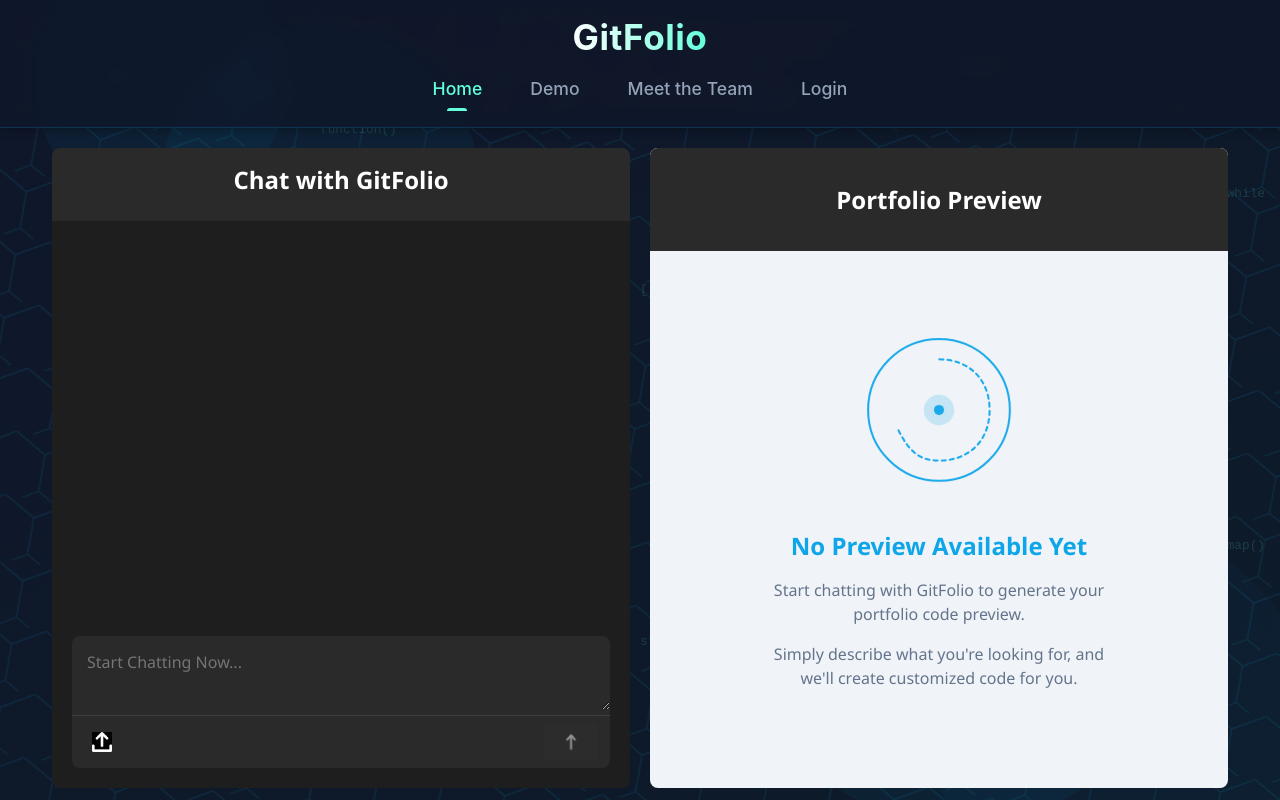
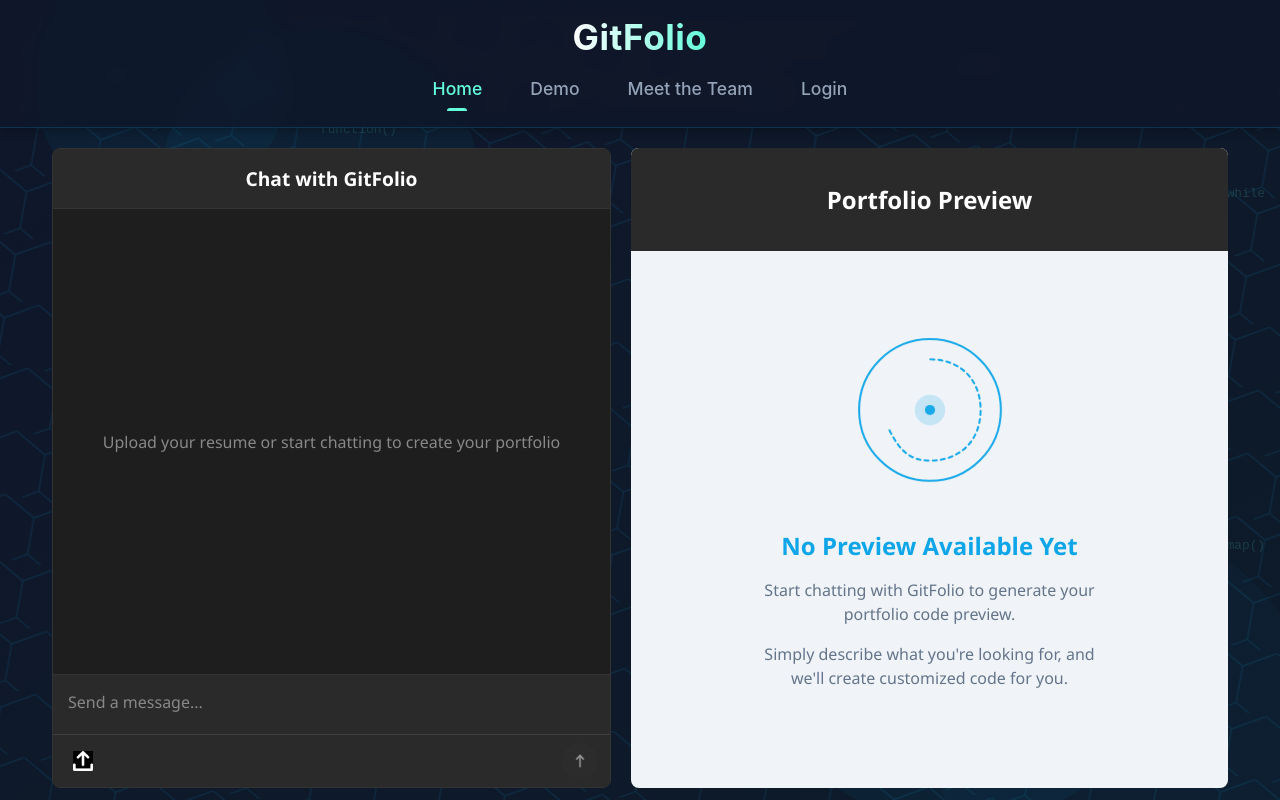
Before and after one commit to amoahy15/gitfolio, a React (Create React App) app in the folder frontend/: page / in a window 1280 px wide. Built offline with nearby package versions, Linux system fonts and the light colour scheme.

Commit message:
updated files

```diff
--- a/frontend/src/components/ChatInterface.jsx
+++ b/frontend/src/components/ChatInterface.jsx
@@ -1,12 +1,23 @@
-import React, { useRef } from 'react';
+import React, { useRef, useEffect } from 'react';
 import '../styles/ChatInterface.css';
 // Import the icons (adjust paths as needed)
 import uploadIcon from '../assets/upload.png';
 import sendIcon from '../assets/up-arrow.png';
 
-const ChatInterface = ({ chatInput, setChatInput, chatHistory, handleFileChange, handleSend, file }) => {
-  // Create a reference to the hidden file input
+const ChatInterface = ({
+  chatInput,
+  setChatInput,
+  chatHistory,
+  handleFileChange,
+  handleSend,
+  file,
+  isTyping,
+  typingMessage
+}) => {
+  // Create a reference to the hidden file input and chat history
   const fileInputRef = useRef(null);
+  const chatHistoryRef = useRef(null);
+  const textareaRef = useRef(null);
 
   // Function to trigger the file input click
   const triggerFileInput = () => {
@@ -22,26 +33,97 @@ const ChatInterface = ({ chatInput, setChatInput, chatHistory, handleFileChange,
     handleFileChange(changeEvent);
   };
 
+  // Handle form submission when pressing Enter (but allow shift+enter for new lines)
+  const handleKeyPress = (e) => {
+    if (e.key === 'Enter' && !e.shiftKey) {
+      e.preventDefault();
+      handleSend();
+    }
+  };
+
+  // Auto-expand the textarea as the user types
+  const autoResizeTextarea = () => {
+    if (textareaRef.current) {
+      textareaRef.current.style.height = 'auto';
+      textareaRef.current.style.height = textareaRef.current.scrollHeight + 'px';
+    }
+  };
+
+  // Auto-scroll to bottom when messages change or during typing
+  useEffect(() => {
+    if (chatHistoryRef.current) {
+      chatHistoryRef.current.scrollTop = chatHistoryRef.current.scrollHeight;
+    }
+  }, [chatHistory, typingMessage]);
+
+  // Resize textarea on input change
+  useEffect(() => {
+    autoResizeTextarea();
+  }, [chatInput]);
+
   return (
     <div className="chat-window">
       <div className="chat-header-container">
         <h2 className="chat-header">Chat with GitFolio</h2>
       </div>
-      <div className="chat-history">
-        {chatHistory.map((msg, index) => (
-          <div key={index} className={`chat-message ${msg.sender}`}>
-            <p className="chat-text">{msg.text}</p>
-            {msg.file && <p className="chat-file"><em>Attached file: {msg.file}</em></p>}
+      <div className="chat-history" ref={chatHistoryRef}>
+        {chatHistory.length === 0 ? (
+          <div className="empty-chat">
+            <p>Upload your resume or start chatting to create your portfolio</p>
           </div>
-        ))}
+        ) : (
+          <div className="conversation-container">
+            {chatHistory.map((msg, index) => (
+              <div key={index} className={`message-group ${msg.sender}`}>
+                <div className="message-role">
+                  {msg.sender === 'user' ? 'You' : 'GitFolio'}
+                </div>
+                <div className="message-content">
+                  {/* For regular messages */}
+                  {!msg.isTyping && <p>{msg.text}</p>}
+
+                  {/* Show file attachment for user messages */}
+                  {msg.file && (
+                    <div className="message-file">
+                      <span className="file-icon">📎</span>
+                      <span>{msg.file}</span>
+                    </div>
+                  )}
+                </div>
+              </div>
+            ))}
+
+            {/* Show typing effect for the currently typing message */}
+            {isTyping && (
+              <div className="message-group bot">
+                <div className="message-role">GitFolio</div>
+                <div className="message-content">
+                  {typingMessage ? (
+                    <p>{typingMessage}<span className="cursor-blink">|</span></p>
+                  ) : (
+                    <div className="typing-indicator">
+                      <span></span>
+                      <span></span>
+                      <span></span>
+                    </div>
+                  )}
+                </div>
+              </div>
+            )}
+          </div>
+        )}
       </div>
       <div className="chat-controls">
         <div className="chat-input-container">
           <textarea
+            ref={textareaRef}
             value={chatInput}
             onChange={(e) => setChatInput(e.target.value)}
-            placeholder="Start Chatting Now..."
+            onKeyPress={handleKeyPress}
+            placeholder="Send a message..."
             className="chat-textarea"
+            rows="1"
+            disabled={isTyping}
           />
         </div>
 
@@ -53,12 +135,14 @@ const ChatInterface = ({ chatInput, setChatInput, chatHistory, handleFileChange,
               onChange={handleFileChange}
               ref={fileInputRef}
               style={{ display: 'none' }}
+              accept=".pdf,.docx,.txt"
             />
             {/* Upload button */}
             <button
               className="action-button file-button"
               onClick={triggerFileInput}
-              title="Attach File"
+              title="Upload Resume (PDF, DOCX, TXT)"
+              disabled={isTyping}
             >
               <img
                 src={uploadIcon}
@@ -74,11 +158,11 @@ const ChatInterface = ({ chatInput, setChatInput, chatHistory, handleFileChange,
               className="action-button send-button"
               onClick={handleSend}
               title="Send Message"
-              disabled={chatInput.trim() === '' && !file}
+              disabled={(chatInput.trim() === '' && !file) || isTyping}
             >
               <img
                 src={sendIcon}
-                alt=""
+                alt="Send"
                 className="button-icon send-icon"
               />
             </button>
@@ -94,6 +178,7 @@ const ChatInterface = ({ chatInput, setChatInput, chatHistory, handleFileChange,
                 className="remove-file"
                 onClick={handleRemoveFile}
                 title="Remove file"
+                disabled={isTyping}
               >
                 ×
               </button>
--- a/frontend/src/components/ChatPortfolio.jsx
+++ b/frontend/src/components/ChatPortfolio.jsx
@@ -1,4 +1,4 @@
-import React, { useState } from 'react';
+import React, { useState, useEffect } from 'react';
 import '../styles/ChatPortfolio.css';
 import ChatInterface from './ChatInterface';
 import PortfolioPreview from './PortfolioPreview';
@@ -8,15 +8,84 @@ const ChatPortfolio = () => {
   const [chatHistory, setChatHistory] = useState([]);
   const [file, setFile] = useState(null);
   const [generatedHtml, setGeneratedHtml] = useState('');
-  const [hasInteracted, setHasInteracted] = useState(false);
+  const [hasPortfolio, setHasPortfolio] = useState(false);
+  const [isTyping, setIsTyping] = useState(false);
+  const [typingMessage, setTypingMessage] = useState('');
+  const [fullResponse, setFullResponse] = useState('');
+  const [typeIndex, setTypeIndex] = useState(0);
+
+  // Handle the realistic typing effect
+  useEffect(() => {
+    if (isTyping && fullResponse && typeIndex < fullResponse.length) {
+      // Set a random typing speed between 20ms and 60ms for realism
+      const randomDelay = Math.floor(Math.random() * 40) + 20;
+
+      const timer = setTimeout(() => {
+        // Add the next character to the displayed message
+        setTypingMessage(prev => prev + fullResponse.charAt(typeIndex));
+        setTypeIndex(prevIndex => prevIndex + 1);
+      }, randomDelay);
+
+      return () => clearTimeout(timer);
+    } else if (isTyping && fullResponse && typeIndex >= fullResponse.length) {
+      // Typing is complete
+      setIsTyping(false);
+
+      // Update chat history with the complete message
+      setChatHistory(prevHistory => {
+        const lastMessage = prevHistory[prevHistory.length - 1];
+        if (lastMessage && lastMessage.sender === 'bot' && lastMessage.isTyping) {
+          // Replace the typing placeholder with the full message
+          const updatedHistory = [...prevHistory];
+          updatedHistory[updatedHistory.length - 1] = {
+            ...lastMessage,
+            text: fullResponse,
+            isTyping: false
+          };
+          return updatedHistory;
+        }
+        return prevHistory;
+      });
+
+      // Reset the typing state
+      setFullResponse('');
+      setTypingMessage('');
+      setTypeIndex(0);
+    }
+  }, [isTyping, fullResponse, typeIndex, typingMessage]);
 
   const handleFileChange = (e) => {
-    setFile(e.target.files[0]);
+    const selectedFile = e.target.files[0];
+    if (selectedFile) {
+      setFile(selectedFile);
+    } else {
+      setFile(null);
+    }
   };
 
   const handleSend = async () => {
+    if ((!chatInput.trim() && !file) || isTyping) return;
+
+    // Create new message from user
+    const newUserMessage = {
+      sender: 'user',
+      text: chatInput,
+      file: file ? file.name : null
+    };
+
+    // Add user message to chat history
+    const updatedChatHistory = [...chatHistory, newUserMessage];
+    setChatHistory(updatedChatHistory);
+
+    // Add a temporary bot message placeholder for typing
+    setChatHistory([
+      ...updatedChatHistory,
+      { sender: 'bot', text: '', isTyping: true }
+    ]);
+
     try {
       if (file) {
+        // Handle file upload and portfolio generation
         const formData = new FormData();
         formData.append('resume_file', file);
 
@@ -26,32 +95,67 @@ const ChatPortfolio = () => {
         });
 
         const result = await response.json();
-        if (result.html) {
+
+        if (response.ok && result.html) {
           setGeneratedHtml(result.html);
-          setHasInteracted(true);
+          setHasPortfolio(true);
+
+          // Set the response to be typed out
+          setFullResponse('Your portfolio has been generated! You can view it in the preview panel. Is there anything specific you\'d like to change or improve?');
+          setIsTyping(true);
+          setTypingMessage('');
+          setTypeIndex(0);
         } else {
-          alert("Portfolio generation failed.");
+          // Handle error
+          setFullResponse(`Failed to generate portfolio: ${result.error || 'Unknown error'}`);
+          setIsTyping(true);
+          setTypingMessage('');
+          setTypeIndex(0);
         }
       } else {
-        const updatedChat = [...chatHistory, { sender: 'user', text: chatInput }];
+        // Regular chat message processing - simulate a delay like real chat APIs
+        await new Promise(resolve => setTimeout(resolve, 500 + Math.random() * 1000));
+
+        // Make API call
         const response = await fetch('http://127.0.0.1:5000/chat_portfolio', {
           method: 'POST',
           headers: { 'Content-Type': 'application/json' },
-          body: JSON.stringify({ conversation: updatedChat }),
+          body: JSON.stringify({
+            message: chatInput
+          }),
         });
 
         const result = await response.json();
-        setChatHistory([
-          ...updatedChat,
-          { sender: 'bot', text: result.suggestion || 'No response' },
-        ]);
+
+        // Set the response to be typed out
+        setFullResponse(result.response || 'Sorry, I couldn\'t process your request.');
+        setIsTyping(true);
+        setTypingMessage('');
+        setTypeIndex(0);
+
+        // Update portfolio state if the backend indicates we have one
+        if (result.has_portfolio && !hasPortfolio) {
+          // Fetch the portfolio HTML
+          const portfolioResponse = await fetch('http://127.0.0.1:5000/get_portfolio');
+          if (portfolioResponse.ok) {
+            const portfolioData = await portfolioResponse.json();
+            setGeneratedHtml(portfolioData.html);
+            setHasPortfolio(true);
+          }
+        }
       }
 
+      // Clear input and file after sending
       setChatInput('');
       setFile(null);
     } catch (err) {
       console.error("Fetch error:", err);
-      alert("Failed to contact backend. Make sure Flask is running.");
+
+      // Set error message for typing
+      setFullResponse('Failed to contact the server. Make sure Flask is running.');
+      setIsTyping(true);
+      setTypingMessage('');
+      setTypeIndex(0);
     }
   };
 
@@ -64,8 +168,13 @@ const ChatPortfolio = () => {
         handleFileChange={handleFileChange}
         handleSend={handleSend}
         file={file}
+        isTyping={isTyping}
+        typingMessage={typingMessage}
       />
-      <PortfolioPreview hasInteracted={hasInteracted} generatedHtml={generatedHtml} />
+      <PortfolioPreview
+        hasPortfolio={hasPortfolio}
+        generatedHtml={generatedHtml}
+      />
     </div>
   );
 };
--- a/frontend/src/styles/ChatInterface.css
+++ b/frontend/src/styles/ChatInterface.css
@@ -5,63 +5,196 @@
   flex-direction: column;
   background-color: #1e1e1e;
   color: #ffffff;
-  padding: 20px;
+  padding: 0;
   border-radius: 8px;
   overflow: hidden;
   height: 100%;
+  border: 1px solid #333;
 }
 
 /* Header styling */
 .chat-header-container {
   background-color: #2a2a2a;
-  padding: 15px;
-  border-radius: 6px 6px 0 0;
-  margin: -20px -20px 15px -20px;
+  padding: 16px;
+  border-bottom: 1px solid #333;
   position: relative;
 }
 
 .chat-header {
-  font-size: 1.5rem;
-  font-weight: bold;
+  font-size: 1.2rem;
+  font-weight: 600;
   color: white;
   text-align: center;
   margin: 0;
-  padding-bottom: 10px;
 }
 
 /* Chat history */
 .chat-history {
   flex-grow: 1;
   overflow-y: auto;
-  padding-right: 5px;
-  margin-bottom: 15px;
-  max-height: calc(100% - 200px);
+  scrollbar-width: thin;
+  scrollbar-color: #444 #2a2a2a;
+  display: flex;
+  flex-direction: column;
 }
 
-.chat-message {
-  margin-bottom: 15px;
-  background-color: #2c2c2c;
-  padding: 10px;
-  border-radius: 6px;
+.chat-history::-webkit-scrollbar {
+  width: 8px;
 }
 
-.chat-text {
-  color: #ffffff;
-  font-size: 1rem;
-  margin: 0;
+.chat-history::-webkit-scrollbar-track {
+  background: #2a2a2a;
 }
 
-.chat-file {
-  margin-top: 5px;
+.chat-history::-webkit-scrollbar-thumb {
+  background-color: #444;
+  border-radius: 4px;
+}
+
+.empty-chat {
+  display: flex;
+  align-items: center;
+  justify-content: center;
+  height: 100%;
+  color: #888;
+  text-align: center;
+  padding: 0 20px;
+}
+
+.conversation-container {
+  display: flex;
+  flex-direction: column;
+  width: 100%;
+}
+
+/* Message group styling - Claude/ChatGPT style */
+.message-group {
+  display: flex;
+  flex-direction: column;
+  padding: 16px;
+  border-bottom: 1px solid #333;
+  animation: fadeIn 0.3s ease-in-out;
+  width: 100%;
+}
+
+.message-group.user {
+  background-color: #2a2a2a;
+}
+
+.message-group.bot {
+  background-color: #1e1e1e;
+}
+
+.message-role {
+  font-weight: 600;
+  font-size: 0.9rem;
+  margin-bottom: 6px;
+  color: #aaa;
+}
+
+.message-content {
+  font-size: 1rem;
+  line-height: 1.5;
+  white-space: pre-wrap;
+  word-break: break-word;
+}
+
+.message-content p {
+  margin: 0 0 12px 0;
+}
+
+.message-content p:last-child {
+  margin-bottom: 0;
+}
+
+/* Cursor blink effect for typing */
+.cursor-blink {
+  display: inline-block;
+  width: 2px;
+  height: 1em;
+  background-color: #fff;
+  margin-left: 2px;
+  animation: blink 1s step-start infinite;
+  opacity: 0.7;
+  vertical-align: middle;
+}
+
+@keyframes blink {
+  50% {
+    opacity: 0;
+  }
+}
+
+.message-file {
+  margin-top: 8px;
+  padding: 6px 10px;
+  background: rgba(255, 255, 255, 0.1);
+  border-radius: 4px;
+  display: inline-flex;
+  align-items: center;
+  gap: 6px;
   font-size: 0.85rem;
-  color: #bbbbbb;
-  margin: 5px 0 0 0;
+}
+
+.file-icon {
+  opacity: 0.7;
+}
+
+/* Typing indicator */
+.typing-indicator {
+  display: flex;
+  align-items: center;
+  height: 20px;
+}
+
+.typing-indicator span {
+  height: 8px;
+  width: 8px;
+  float: left;
+  margin: 0 1px;
+  background-color: #9E9EA1;
+  display: block;
+  border-radius: 50%;
+  opacity: 0.4;
+}
+
+.typing-indicator span:nth-of-type(1) {
+  animation: typing 1s infinite;
+}
+
+.typing-indicator span:nth-of-type(2) {
+  animation: typing 1s 0.33s infinite;
+}
+
+.typing-indicator span:nth-of-type(3) {
+  animation: typing 1s 0.66s infinite;
+}
+
+@keyframes typing {
+  0% {
+    transform: translateY(0px);
+  }
+  50% {
+    transform: translateY(-5px);
+  }
+  100% {
+    transform: translateY(0px);
+  }
+}
+
+@keyframes fadeIn {
+  from {
+    opacity: 0;
+  }
+  to {
+    opacity: 1;
+  }
 }
 
 /* Chat controls area - contains input and buttons */
 .chat-controls {
   margin-top: auto;
-  border-radius: 8px;
+  border-top: 1px solid #333;
   background-color: #2a2a2a;
   overflow: hidden;
   display: flex;
@@ -71,6 +204,7 @@
 .chat-input-container {
   width: 100%;
   background-color: transparent;
+  position: relative;
 }
 
 .chat-textarea {
@@ -79,13 +213,24 @@
   color: #fff;
   border: none;
   padding: 15px;
-  resize: vertical;
-  min-height: 60px;
-  max-height: 200px;
+  resize: none;
+  min-height: 24px;
+  max-height: 150px;
   font-family: inherit;
   font-size: 1rem;
   outline: none;
   box-sizing: border-box;
+  line-height: 1.5;
+  overflow-y: auto;
+}
+
+.chat-textarea::placeholder {
+  color: #888;
+}
+
+.chat-textarea:disabled {
+  opacity: 0.6;
+  cursor: not-allowed;
 }
 
 /* Actions row - contains buttons */
@@ -120,8 +265,13 @@
   transition: background-color 0.2s;
 }
 
-.action-button:hover {
+.action-button:hover:not(:disabled) {
   background-color: rgba(255, 255, 255, 0.1);
+}
+
+.action-button:disabled {
+  opacity: 0.5;
+  cursor: not-allowed;
 }
 
 .file-button {
@@ -131,25 +281,15 @@
 .send-button {
   color: #00ffcc;
   background-color: #2f2f2f;
-  padding: 6px 15px;
-  border-radius: 4px;
+  padding: 8px;
+  border-radius: 50%;
   display: flex;
   align-items: center;
-  gap: 5px;
+  justify-content: center;
 }
 
-.send-button:hover {
+.send-button:hover:not(:disabled) {
   background-color: #3a3a3a;
-}
-
-.send-button:disabled {
-  opacity: 0.5;
-  cursor: not-allowed;
-}
-
-.send-text {
-  font-size: 0.9rem;
-  font-weight: 500;
 }
 
 .button-icon {
@@ -160,8 +300,8 @@
 
 .send-button .button-icon,
 .send-icon {
-  width: 24px;
-  height: 24px;
+  width: 20px;
+  height: 20px;
 }
 
 /* Selected file indicator */
@@ -175,7 +315,7 @@
   display: flex;
   align-items: center;
   justify-content: space-between;
-  padding: 2px 8px;
+  padding: 6px 10px;
   background-color: #444;
   border-radius: 4px;
   max-width: fit-content;
@@ -188,6 +328,7 @@
   overflow: hidden;
   text-overflow: ellipsis;
   margin-right: 5px;
+  max-width: 200px;
 }
 
 .remove-file {
@@ -200,6 +341,11 @@
   line-height: 1;
 }
 
-.remove-file:hover {
+.remove-file:hover:not(:disabled) {
   color: #ffffff;
 }
+
+.remove-file:disabled {
+  opacity: 0.5;
+  cursor: not-allowed;
+}
```
Also changed, not shown: frontend/src/styles/ChatPortfolio.css (indentation only), 1 other file (tests, documents, lock files or other folders).
